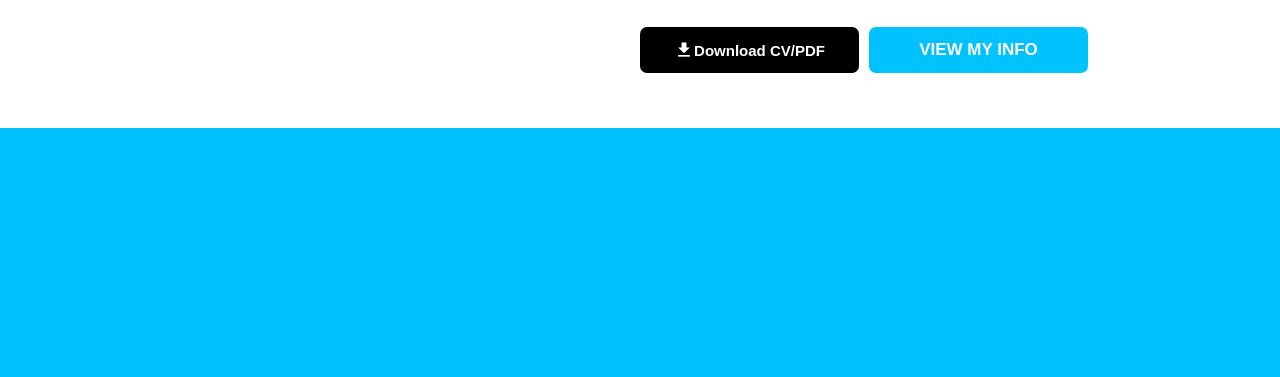
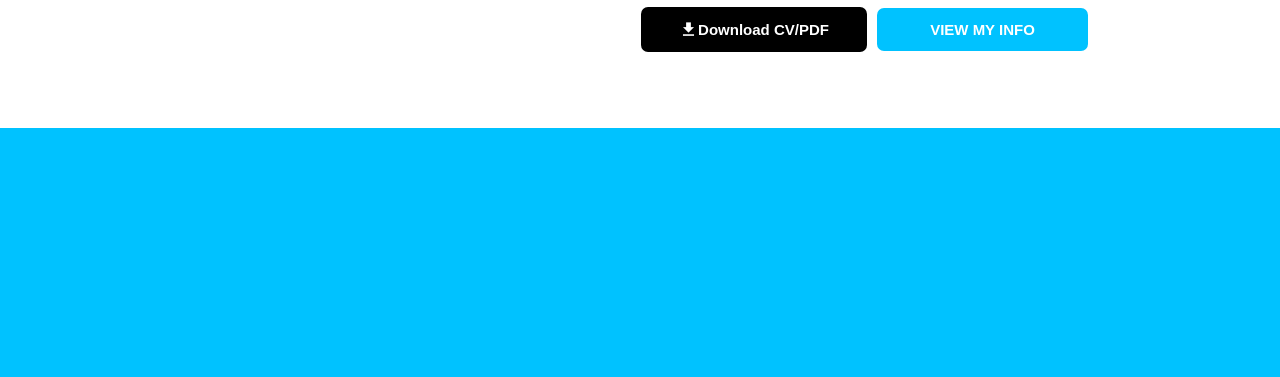
Before and after one commit to Seyha-Soeurn/seyha-cv, a plain HTML site: page index.html in a window 1280 px wide. Shown: the part 512-889 px from the top of the page. Drawn offline with Linux system fonts and the light colour scheme.

Commit message:
change font

```diff
--- a/css/main.css
+++ b/css/main.css
@@ -277,7 +277,7 @@ nav .profile{
     z-index: -99999;
 }
 
-@media(min-width: 0px){
+@media(max-width: 767px){
     .content{
         width: 98%;
         flex-direction: column;
@@ -355,7 +355,7 @@ nav .profile{
         margin-top: 30px;
     }
 }
-@media(min-width: 560px){
+@media(min-width: 768px) and (max-width: 1023px){
     .content{
         width: 90%;
         flex-direction: column;
@@ -434,7 +434,7 @@ nav .profile{
         z-index: -99999;
     }
 }
-@media(min-width: 860px){
+@media(min-width: 1024px){
     .section-content{
         width: 100%;
         margin: auto;
@@ -518,11 +518,11 @@ nav .profile{
     }
     .down-btn i {
         margin: 0;
-        font-size: 20px;
+        font-size: 19px;
     }
     .content-btn-container .content-btn{
         padding: 13px;
-        width: 200px;
+        width: 185px;
         border-radius: 7px;
         background: #00C2FF;
         color: white;
@@ -533,7 +533,7 @@ nav .profile{
         justify-content: center;
         text-transform: uppercase;
         font-weight: bold;
-        font-size: 17px;
+        font-size: 15px;
     }
     .bg-color{
         background-color: #00C2FF;
```
